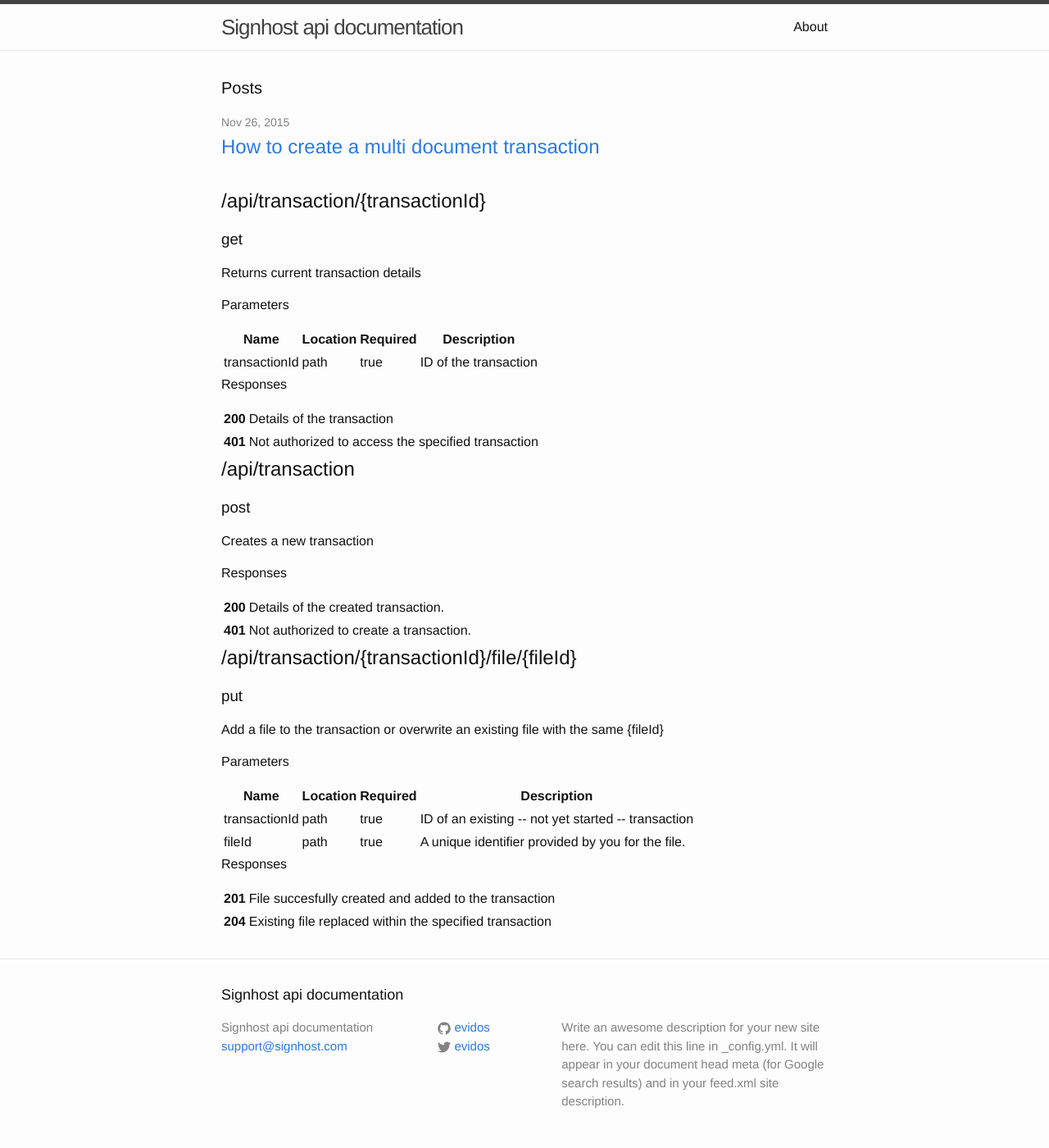
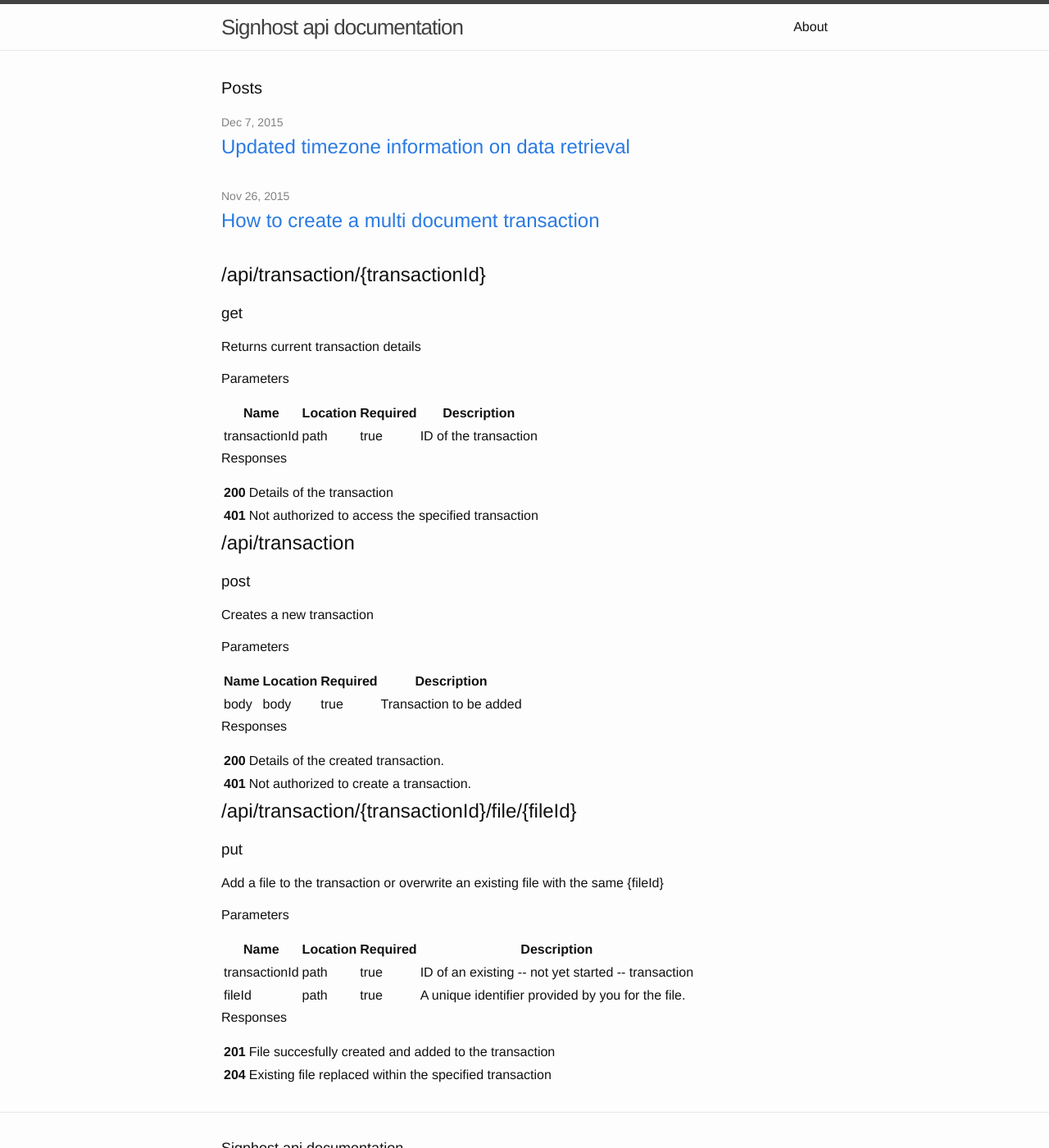
Before and after one commit to markohantula/evidos.github.io, a Jekyll site: the page built from index.html, in a window 1280 px wide and 1400 px high. Shown: the whole window at 82% size. Built offline with Jekyll 4.4.1, drawn with Linux system fonts in a browser that asks for light colours; some of the changed lines change nothing that is shown.

Commit message:
Describe the change in our postback to include the timezone information

````diff
--- a/_config.yml
+++ b/_config.yml
@@ -22,3 +22,4 @@
 
 kramdown:
   input: GFM
+  hard_wrap: false
--- a/_data/api-swagger.yaml
+++ b/_data/api-swagger.yaml
@@ -37,6 +37,65 @@
   '/api/transaction':
     post:
       description: Creates a new transaction
+      parameters:
+        - in: body
+          name: body
+          description: Transaction to be added
+          required: true
+          schema:
+            type: object
+            properties:
+              File:
+                type: object
+                properties:
+                  Name:
+                    type: string
+                    description: The name of the file
+              Seal:
+                type: boolean
+                default: true
+                description: Seal the document before sending to the signers.
+              Signers:
+                type: array
+                items:
+                  type: object
+                  properties:
+                    Email:
+                      type: string
+                      required: true
+                      description: The e-mail address of the signer
+                    Mobile:
+                      type: string
+                      require: false
+                      description: The mobile phone number of the signer
+                    Iban:
+                      type: string
+                      description: The IBAN of the signer
+                    BSN:
+                      type: string
+                      description: The BSN of the signer
+                    SignRequestMessage:
+                      required: true
+                      description: The message - in plain text - of the sign request.
+                      type: string
+              Receivers:
+                type: array
+              Reference:
+                type: string
+              PostbackUrl:
+                required: false
+                type: string
+              SignRequestMode:
+                type: int
+              DaysToExpire:
+                type: int
+                required: false
+              SendEmailNotifications:
+                type: boolean
+                required: false
+              Context:
+                type: object
+                description: Any valid json object which we will return back to you when doing a GET on the transaciton or when we send a postback.
       responses:
         '200':
           description: Details of the created transaction.
--- /dev/null
+++ b/_posts/2015-12-07-update-timezone-information-on-data-retrieval.markdown
@@ -0,0 +1,84 @@
+---
+layout: post
+title:  "Updated timezone information on data retrieval"
+date:   2015-12-07 00:00:00 +0000
+categories: api changes
+---
+
+## Losing timezone information
+
+When creating a transaction all datetime properties we return, as always, include timezone information.
+For example when doing a POST on /api/transaction you would receive the following JSON response (this is an abbreviated example):
+
+``` json
+{
+  "Id": "4e60e355-f875-4e81-8b44-37d7473388e2",
+  "Status": 20,
+  "File": {
+    "Id": "efaba45b-abd2-4a72-82f1-61cefda89b6d",
+    "Name": "contract.pdf"
+  },
+  "Signers": [
+    {
+      "Id": "b2b861dc-d0ce-4733-b6d5-e90243213f74",
+      "Email": "user@example.com",
+      "SendSignRequest": true,
+      "SignRequestMessage": "Hello, could you please sign this document? Best regards, John Doe",
+      "SignedDateTime": null,
+      "RejectDateTime": null,
+      "CreatedDateTime": "2015-12-07T15:49:30.7415254+01:00",
+      "ModifiedDateTime": "2015-12-07T15:49:30.7415254+01:00",
+      "Context": null
+    }
+  ],
+  "CreatedDateTime": "2015-12-07T15:49:30.7415254+01:00",
+  "ModifiedDateTime": "2015-12-07T15:49:30.7415254+01:00",
+  "CanceledDateTime": null,
+  "Context": null
+}
+```
+
+The CreatedDateTime property contains the value "2015-12-07T15:49:30.7415254**+01:00**".
+As can be seen, there is a "+01:00" timezone information included.
+This is an absolute point in time, this is correct behaviour.
+
+Unfortunately when you do a GET on the transaction or when you receive the data over a postback/webhook you might have noticed that we no longer include the timezone information and the "+01:00" got lost.
+For example, when doing a GET on the previous example you would receive:
+
+``` json
+{
+  "Id": "4e60e355-f875-4e81-8b44-37d7473388e2",
+  "Status": 20,
+  "File": {
+    "Id": "efaba45b-abd2-4a72-82f1-61cefda89b6d",
+    "Name": "contract.pdf"
+  },
+  "Signers": [
+    {
+      "Id": "b2b861dc-d0ce-4733-b6d5-e90243213f74",
+      "Email": "user@example.com",
+      "SendSignRequest": true,
+      "SignRequestMessage": "Hello, could you please sign this document? Best regards, John Doe",
+      "SignedDateTime": null,
+      "RejectDateTime": null,
+      "CreatedDateTime": "2015-12-07T15:49:30.7415254",
+      "ModifiedDateTime": "2015-12-07T15:49:30.7415254",
+      "Context": null
+    }
+  ],
+  "CreatedDateTime": "2015-12-07T15:49:30.7415254",
+  "ModifiedDateTime": "2015-12-07T15:49:30.7415254",
+  "CanceledDateTime": null,
+  "Context": null
+}
+```
+
+Strictly speaking this should be translated to a local time. That would mean that when you are in a different timezone then we are, you might have given it a different timezone offset (if you performed this conversion).
+
+To correct this information loss we will start to include the timezone information on all datetime properties were we have this available. This means on a GET or webhook postback the result will be the same as in the first example, including the "+01:00" (or a different timezone if applicable).
+
+### What does this mean for you?
+
+All datetime properties are still formatted according to [ISO8601](http://www.iso.org/iso/iso8601).
+When you are using a correct JSON parser this should cause no problems for you.
+We are not changing the actual datetime values (no conversion is applied) but only including extra information.
--- a/index.html
+++ b/index.html
@@ -42,7 +42,8 @@
             <td>{{ p.name }}</td>
             <td>{{ p.in }}</td>
             <td>{{ p.required }}</td>
-            <td>{{ p.description }}</td>
+            <td>{{ p.description }}
+            </td>
           </tr>
         {% endfor %}
         </tbody>
````
